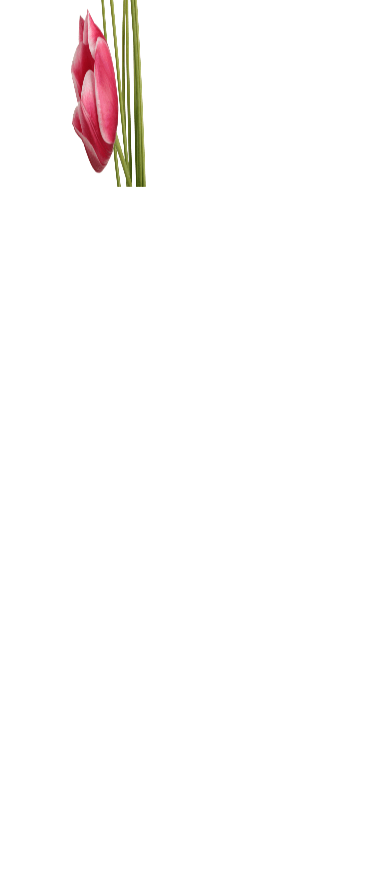
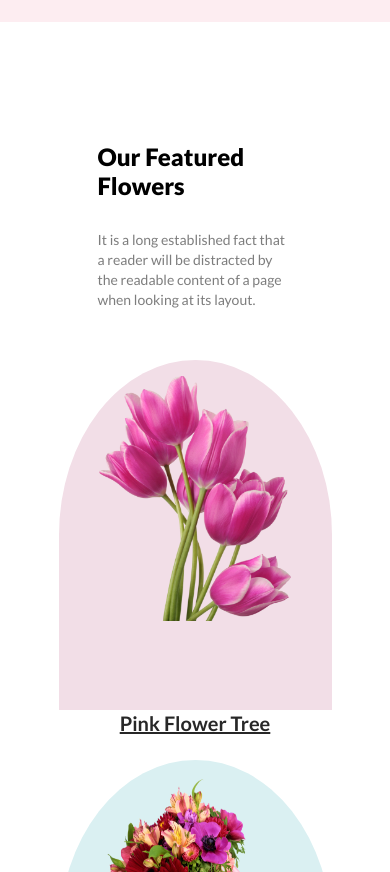
Before and after one commit to Sumaiya215/online-flower-shop, a plain HTML site: page index.html in a window 390 px wide. Shown: the part 1128-2000 px from the top of the page. Before the commit the page ends 1350 px from the top, so only its background shows below. Drawn offline with Linux system fonts and the light colour scheme.

Commit message:
added responsive feature section

```diff
--- a/index.html
+++ b/index.html
@@ -23,9 +23,32 @@
                 </div>
             </div>
         </div>
-
     </header>
-    <main></main>
+    <main>
+        <section class="featured-image-container">
+            <div class="featured-title-container">
+              <h1>Our Featured Flowers</h1>
+              <p class="gray">
+                It is a long established fact that a reader will be distracted by
+                the readable content of a page when looking at its layout.
+              </p>
+            </div>
+            <div class="featured-images">
+              <div id="first" class="first-image">
+                <img src="./images/featured1.png" alt="" />
+                <p>Pink Flower Tree</p>
+              </div>
+              <div id="second" class="first-image">
+                <img src="./images/featured2.png" alt="" />
+                <p>Red Flower Tree</p>
+              </div>
+              <div id="third" class="first-image">
+                <img src="./images/featured3.png" alt="" />
+                <p>Yellow Flower Tree</p>
+              </div>
+            </div>
+          </section>
+    </main>
     <footer></footer>
 </body>
 </html>
--- a/styles/responsive.css
+++ b/styles/responsive.css
@@ -2,6 +2,13 @@
     .banner-content{
         flex-direction: column;
     }
+    .banner-section-container{
+        width: 100%;
+        height: 100%;
+        background-color: rgba(229, 84, 115, 0.1);
+        margin-bottom: 30px;
+    }
+
     .banner-text-container h1 {
         margin-top: 30px;
         margin-bottom: 20px;
@@ -21,18 +28,45 @@
         color: white;
     }
     .banner-image-container {
-        height: 650px;
-        width: 50%;
+        height: 500px;
+        width: 100%;
         display: flex;
         justify-content: center;
         align-items: center;
-        margin-bottom: 50px;
       }
       .banner-image-container img {
-        margin-top: 30px;
-        width: 80%;
-        height: 650px;
+        width: 50%;
+        height: 450px;
         margin-left: 20px;
+      }
+      .featured-image-container{
+        margin-top: 120px;
+        margin-bottom: 80px;
+        width: 100%;
+        height: 100%;
 
       }
+      .featured-images {
+       margin-top: 50px;
+       flex-direction: column;
+       gap: 50px;
+      position: relative;
+ }
+ .featured-images p {
+        margin-top: 50px;
+        position: relative;
+        font-size: 20px;
+     }
+  .first-image {
+    width: 70%;
+    height: 350px;
+    flex-direction: column;
+    margin: 0 auto;
+  }
+  .first-image img
+   {
+    height: 70%;
+    width: 70%;
+    /* position: relative; */
+  }
 }
--- a/styles/style.css
+++ b/styles/style.css
@@ -14,6 +14,7 @@ body{
     height: 650px;
     /* border: 2px solid red; */
     background-color: rgba(229, 84, 115, 0.1);
+    margin-bottom: 50px;
 }
 
 .banner-content{
@@ -72,3 +73,72 @@ body{
     height: 650px;
     margin-left: 120px;
 }
+
+/* feature section */
+.featured-image-container {
+   max-width: 1260px;
+    height: 650px;
+    margin: 0 auto;
+    margin-top: 140px;
+  }
+  .featured-title-container h1{
+    font-weight: 800;
+    font-size: 24px;
+    margin-bottom: 20px;
+  }
+  .featured-title-container > p {
+    margin-top: 10px;
+    line-height: 20px;
+    color: rgba(39, 39, 39, 0.6);
+    font-size: 14px;
+  }
+  .featured-title-container {
+    display: flex;
+    flex-direction: column;
+    justify-content: center;
+    align-items: center;
+    width: 50%;
+    margin: 0 auto;
+  }
+  .featured-images {
+    display: flex;
+    gap: 20px;
+    margin-top: 80px;
+    position: relative;
+  }
+  .featured-images p {
+    position: absolute;
+    bottom: -40px;
+    color: rgb(39, 39, 39);
+    font-family: Lato;
+    font-size: 24px;
+    font-weight: 700;
+    text-align: center;
+    text-decoration-line: underline;
+  }
+  .first-image,
+  .second-image,
+  .third-image {
+    width: 33%;
+    height: 530;
+    display: flex;
+    justify-content: center;
+    align-items: center;
+
+    border-radius: 50% 50% 0 0;
+  }
+  .first-image img,
+  .second-image img,
+  .third-image img {
+    height: 80%;
+    width: 80%;
+  }
+  #first {
+    background-color: #f2dee7;
+  }
+  #second {
+    background-color: #daf0f2;
+  }
+  #third {
+    background-color: #e3ecdc;
+  }
```
